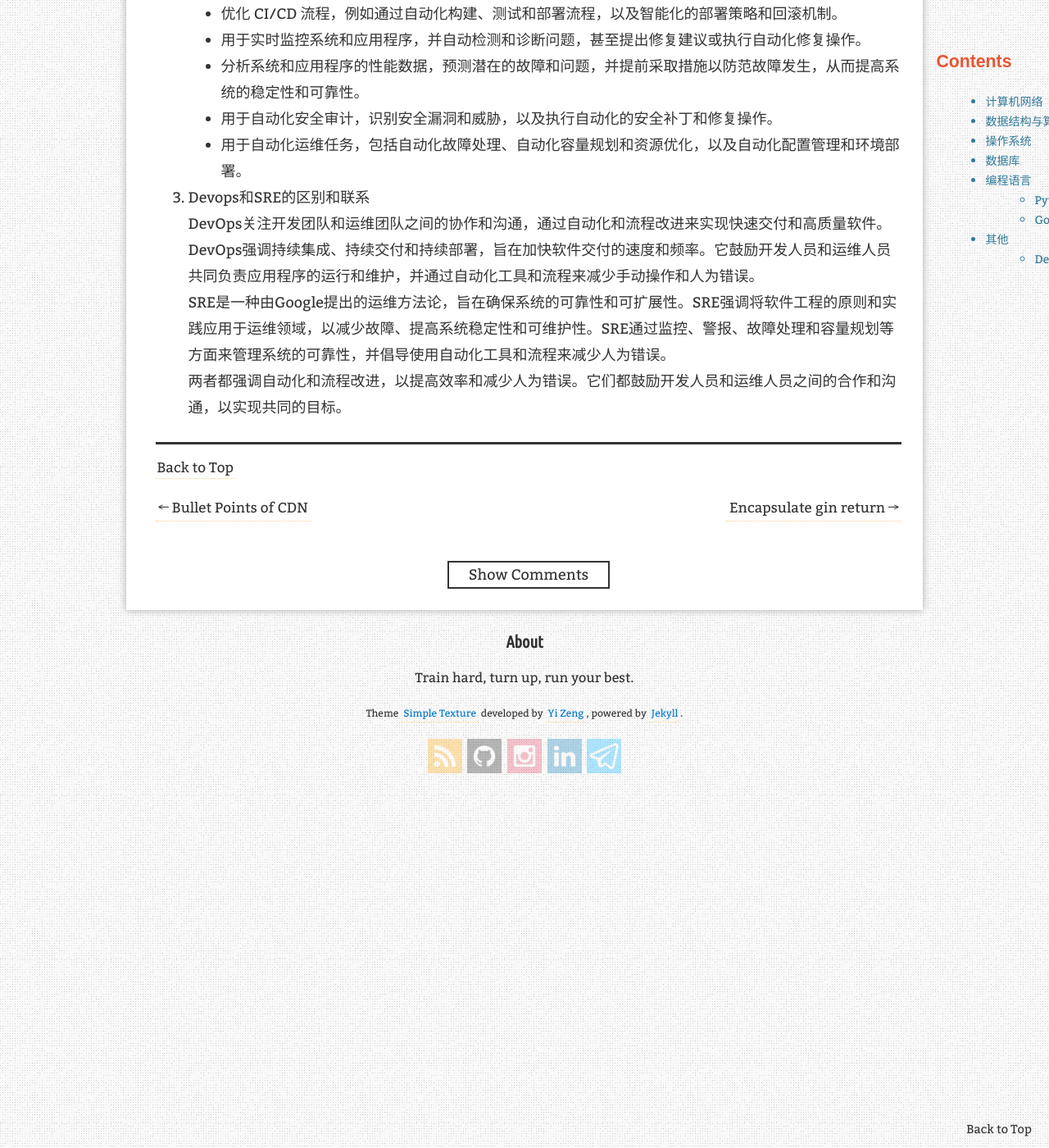
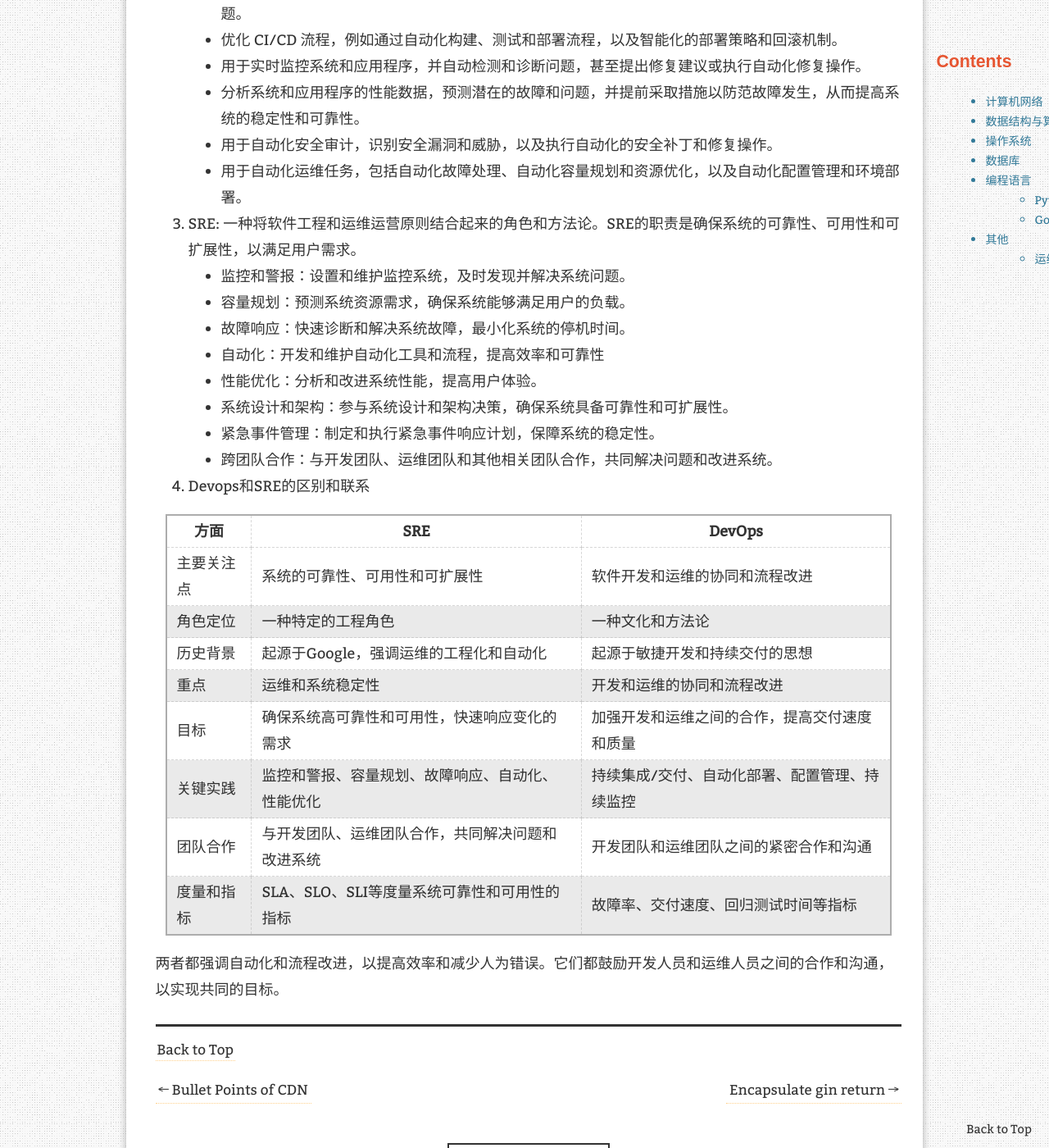
Before and after one commit to ElmTran/ElmTran.github.io, a Jekyll site: the page built from _posts/2023-10-10-eight-part-essay.md, in a window 1280 px wide and 1400 px high, scrolled down 17630 px. Shown: the whole window at 82% size. Built offline with Jekyll 4.4.1, drawn with Linux system fonts in a browser that asks for light colours; comment, search, counter and statistics services are not loaded; some of the changed text lies outside the part shown.

Commit message:
update: post interview preparation

```diff
--- a/_posts/2023-10-10-eight-part-essay.md
+++ b/_posts/2023-10-10-eight-part-essay.md
@@ -702,9 +702,9 @@ redirect_from:
 
 # 其他
 
-## Devops
+## 运维
 
-1. 职责：通过自动化、协作和持续改进，加速软件交付的速度和频率，同时提高软件质量和系统稳定性。包括：
+1. DevOps：通过自动化、协作和持续改进，加速软件交付的速度和频率，同时提高软件质量和系统稳定性。包括：
 
     - 自动化软件交付：DevOps 团队负责设计、实施和维护自动化的软件交付流程，包括持续集成（CI）、持续交付（CD）以及自动化部署和测试。
 
@@ -734,10 +734,35 @@ redirect_from:
 
     - 用于自动化运维任务，包括自动化故障处理、自动化容量规划和资源优化，以及自动化配置管理和环境部署。
 
-3. Devops和SRE的区别和联系
+3. SRE: 一种将软件工程和运维运营原则结合起来的角色和方法论。SRE的职责是确保系统的可靠性、可用性和可扩展性，以满足用户需求。
 
-    DevOps关注开发团队和运维团队之间的协作和沟通，通过自动化和流程改进来实现快速交付和高质量软件。DevOps强调持续集成、持续交付和持续部署，旨在加快软件交付的速度和频率。它鼓励开发人员和运维人员共同负责应用程序的运行和维护，并通过自动化工具和流程来减少手动操作和人为错误。
+    - 监控和警报：设置和维护监控系统，及时发现并解决系统问题。
 
-    SRE是一种由Google提出的运维方法论，旨在确保系统的可靠性和可扩展性。SRE强调将软件工程的原则和实践应用于运维领域，以减少故障、提高系统稳定性和可维护性。SRE通过监控、警报、故障处理和容量规划等方面来管理系统的可靠性，并倡导使用自动化工具和流程来减少人为错误。
+    - 容量规划：预测系统资源需求，确保系统能够满足用户的负载。
 
-    两者都强调自动化和流程改进，以提高效率和减少人为错误。它们都鼓励开发人员和运维人员之间的合作和沟通，以实现共同的目标。
+    - 故障响应：快速诊断和解决系统故障，最小化系统的停机时间。
+
+    - 自动化：开发和维护自动化工具和流程，提高效率和可靠性
+
+    - 性能优化：分析和改进系统性能，提高用户体验。
+
+    - 系统设计和架构：参与系统设计和架构决策，确保系统具备可靠性和可扩展性。
+
+    - 紧急事件管理：制定和执行紧急事件响应计划，保障系统的稳定性。
+
+    - 跨团队合作：与开发团队、运维团队和其他相关团队合作，共同解决问题和改进系统。
+
+4. Devops和SRE的区别和联系
+
+| 方面       | SRE                                              | DevOps                                        |
+| ---------- | ------------------------------------------------ | --------------------------------------------- |
+| 主要关注点 | 系统的可靠性、可用性和可扩展性                   | 软件开发和运维的协同和流程改进                |
+| 角色定位   | 一种特定的工程角色                               | 一种文化和方法论                              |
+| 历史背景   | 起源于Google，强调运维的工程化和自动化           | 起源于敏捷开发和持续交付的思想                |
+| 重点       | 运维和系统稳定性                                 | 开发和运维的协同和流程改进                    |
+| 目标       | 确保系统高可靠性和可用性，快速响应变化的需求     | 加强开发和运维之间的合作，提高交付速度和质量  |
+| 关键实践   | 监控和警报、容量规划、故障响应、自动化、性能优化 | 持续集成/交付、自动化部署、配置管理、持续监控 |
+| 团队合作   | 与开发团队、运维团队合作，共同解决问题和改进系统 | 开发团队和运维团队之间的紧密合作和沟通        |
+| 度量和指标 | SLA、SLO、SLI等度量系统可靠性和可用性的指标      | 故障率、交付速度、回归测试时间等指标          |
+
+两者都强调自动化和流程改进，以提高效率和减少人为错误。它们都鼓励开发人员和运维人员之间的合作和沟通，以实现共同的目标。
```
